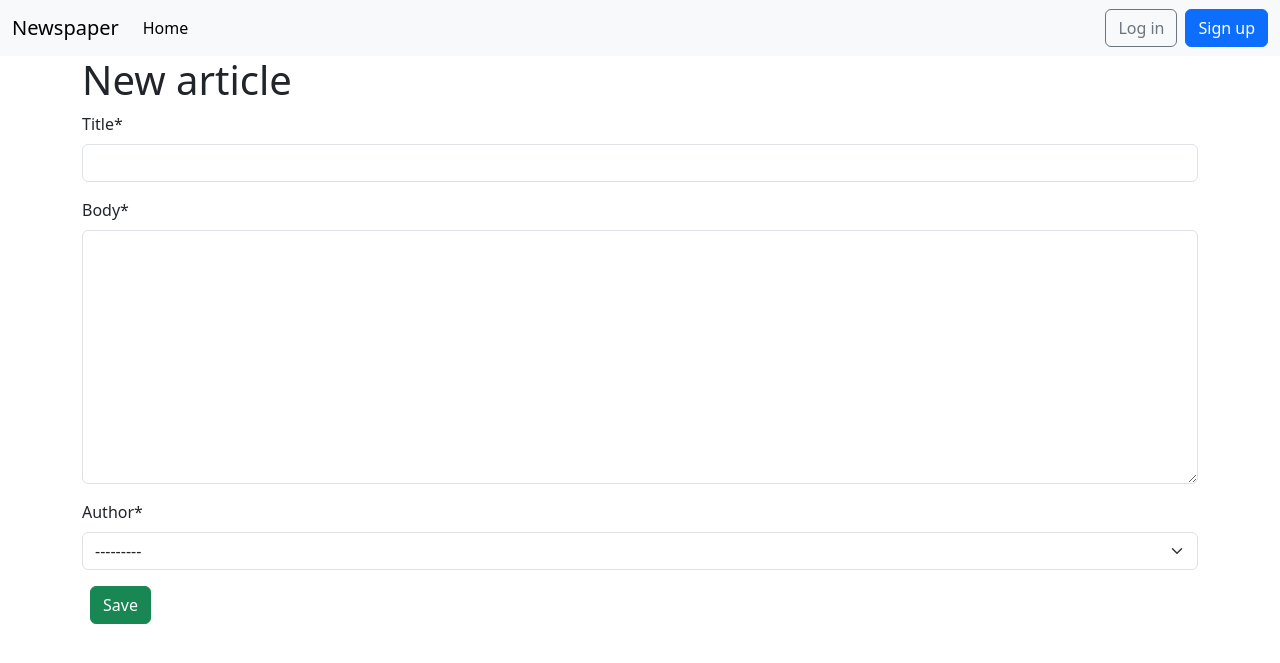
After one commit to AndriiOne/django_book, a Django app: page /articles/new/ in a window 1280 px wide. The commit adds this page. Shown: the top 663 px of the page. Run offline with Django 5.2, Linux system fonts and the light colour scheme; some libraries are stand-ins or nearby versions.

Commit message:
Chapter 13: articles app with CRUD

```diff
--- /dev/null
+++ b/code/news/articles/apps.py
@@ -0,0 +1,6 @@
+from django.apps import AppConfig
+
+
+class ArticlesConfig(AppConfig):
+    default_auto_field = "django.db.models.BigAutoField"
+    name = "articles"
--- /dev/null
+++ b/code/news/articles/models.py
@@ -0,0 +1,19 @@
+from django.conf import settings
+from django.db import models
+from django.urls import reverse
+
+
+class Article(models.Model):
+    title = models.CharField(max_length=255)
+    body = models.TextField()
+    date = models.DateTimeField(auto_now_add=True)
+    author = models.ForeignKey(
+        settings.AUTH_USER_MODEL,
+        on_delete=models.CASCADE,
+    )
+
+    def __str__(self):
+        return self.title
+
+    def get_absolute_url(self):
+        return reverse("article_detail", kwargs={"pk": self.pk})
--- /dev/null
+++ b/code/news/articles/tests.py
@@ -0,0 +1,3 @@
+from django.test import TestCase
+
+# Create your tests here.
--- /dev/null
+++ b/code/news/articles/urls.py
@@ -0,0 +1,17 @@
+from django.urls import path
+
+from .views import (
+    ArticleListView,
+    ArticleDetailView,
+    ArticleUpdateView,
+    ArticleDeleteView,
+    ArticleCreateView,
+)
+
+urlpatterns = [
+    path("<int:pk>/", ArticleDetailView.as_view(), name="article_detail"),
+    path("<int:pk>/edit/", ArticleUpdateView.as_view(), name="article_edit"),
+    path("<int:pk>/delete/", ArticleDeleteView.as_view(), name="article_delete"),
+    path("new/", ArticleCreateView.as_view(), name="article_new"),
+    path("", ArticleListView.as_view(), name="article_list"),
+]
--- /dev/null
+++ b/code/news/articles/views.py
@@ -0,0 +1,40 @@
+
+from django.views.generic import ListView, DetailView
+from django.views.generic.edit import UpdateView, DeleteView, CreateView
+from django.urls import reverse_lazy
+from .models import Article
+
+
+class ArticleListView(ListView):
+    model = Article
+    template_name = "article_list.html"
+
+
+class ArticleDetailView(DetailView):
+    model = Article
+    template_name = "article_detail.html"
+
+
+class ArticleUpdateView(UpdateView):
+    model = Article
+    fields = (
+        "title",
+        "body",
+    )
+    template_name = "article_edit.html"
+
+
+class ArticleDeleteView(DeleteView):
+    model = Article
+    template_name = "article_delete.html"
+    success_url = reverse_lazy("article_list")
+
+
+class ArticleCreateView(CreateView):
+    model = Article
+    template_name = "article_new.html"
+    fields = (
+        "title",
+        "body",
+        "author",
+    )
--- a/code/news/django_project/settings.py
+++ b/code/news/django_project/settings.py
@@ -43,6 +43,7 @@ INSTALLED_APPS = [
     # Local
     "accounts",
     "pages",
+    "articles",
 ]
 
 MIDDLEWARE = [
@@ -111,7 +112,7 @@ AUTH_PASSWORD_VALIDATORS = [
 
 LANGUAGE_CODE = "en-us"
 
-TIME_ZONE = "UTC"
+TIME_ZONE = "Europe/Warsaw"
 
 USE_I18N = True
 
--- a/code/news/django_project/urls.py
+++ b/code/news/django_project/urls.py
@@ -5,5 +5,6 @@ urlpatterns = [
     path("admin/", admin.site.urls),
     path("accounts/", include("accounts.urls")),
     path("accounts/", include("django.contrib.auth.urls")),
+    path("articles/", include("articles.urls")),
     path("", include("pages.urls")),
 ]
--- /dev/null
+++ b/code/news/templates/article_new.html
@@ -0,0 +1,10 @@
+{% extends "base.html" %}
+{% load crispy_forms_tags %}
+
+{% block content %}
+<h1>New article</h1>
+<form action="" method="post">{% csrf_token %}
+    {{ form|crispy }}
+    <button class="btn btn-success ms-2" type="submit">Save</button>
+</form>
+{% endblock content %}
--- a/code/news/templates/base.html
+++ b/code/news/templates/base.html
@@ -1,4 +1,3 @@
-<!-- templates/base.html -->
 <!DOCTYPE html>
 <html>
 
@@ -26,7 +25,7 @@
             <a class="nav-link active" aria-current="page" href="#">Home</a>
           </li>
           {% if user.is_authenticated %}
-          <li><a href="#" class="nav-link px-2 link-dark">+ New</a></li>
+          <li><a href="{% url 'article_new' %}" class="nav-link px-2 link-dark">+ New</a></li>
         </ul>
         <div class="mr-auto">
           <ul class="navbar-nav">
```
Also changed, not shown: code/news/articles/admin.py (added, +12 -0 lines), code/news/templates/article_delete.html (added, +10 -0 lines), code/news/templates/article_detail.html (added, +16 -0 lines), code/news/templates/article_edit.html (added, +11 -0 lines), code/news/templates/article_list.html (added, +26 -0 lines), code/news/templates/home.html (+6 -4 lines), code/news/articles/__init__.py (added), code/news/articles/migrations/0001_initial.py (added), code/news/articles/migrations/__init__.py (added).
